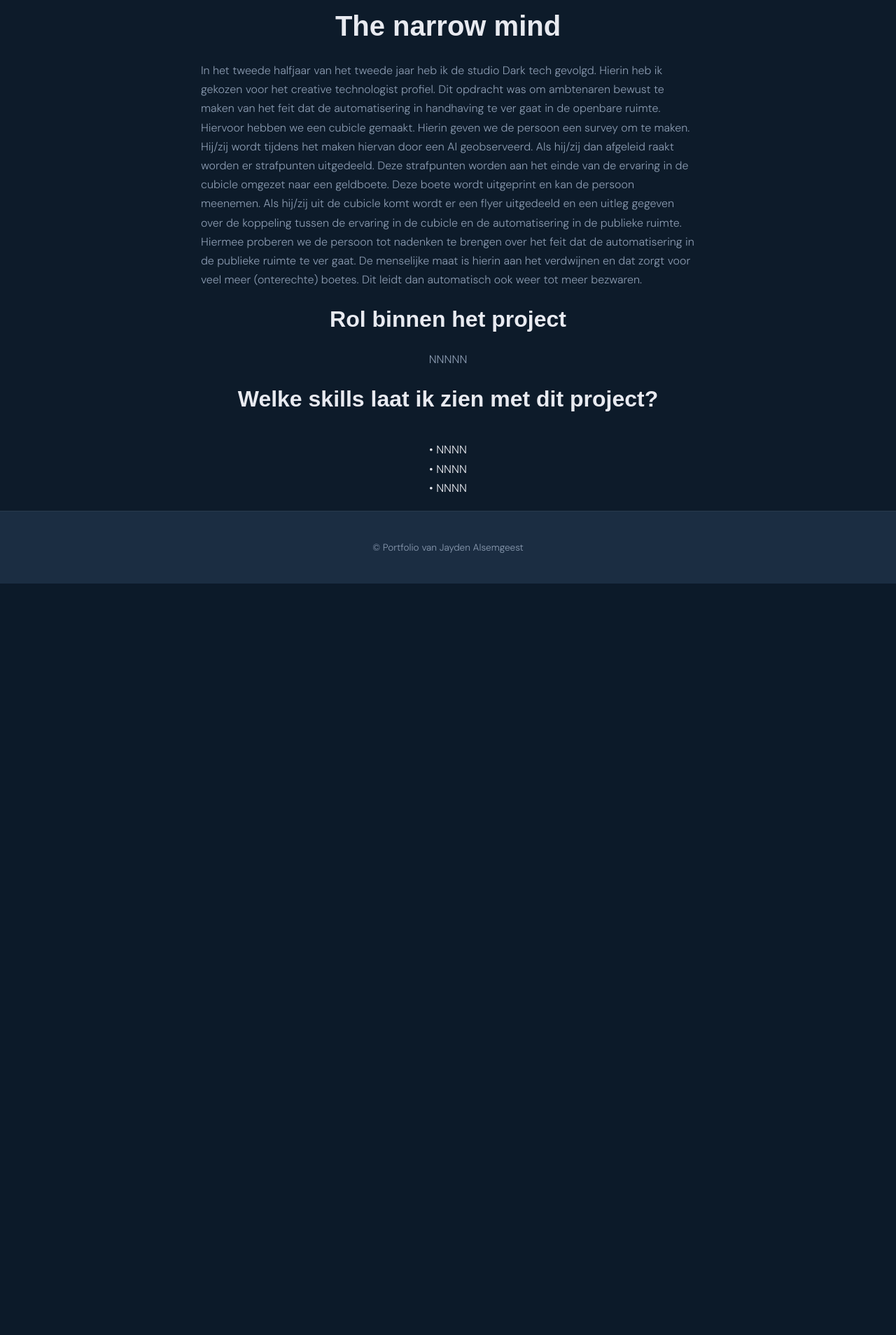
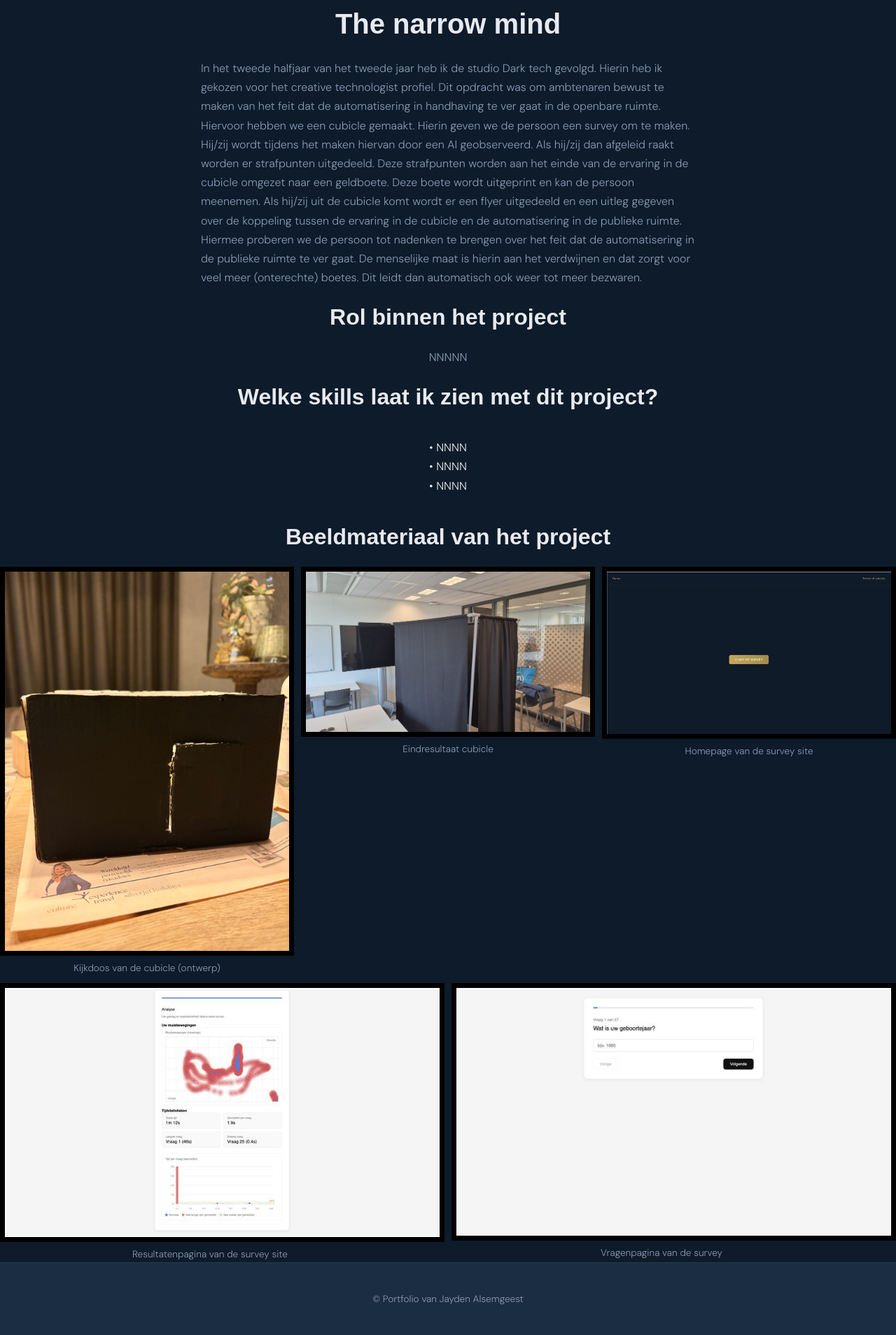
Before and after one commit to Jaydenalsemgeest/JaydenAlsemgeest.github.io, a Flask app: page /darktech in a window 1280 px wide. Shown: the part 70-1978 px from the top of the page at 70% size. Before the commit the page ends 904 px from the top, so only its background shows below. Run offline with Flask 3, Linux system fonts and the light colour scheme.

Commit message:
Afbeeldingen op de site gezet

```diff
--- a/Portfolio/static/css/style.css
+++ b/Portfolio/static/css/style.css
@@ -610,3 +610,28 @@ h1, h2, h3, h4, h5, h6 {
 .skills ul li::before {
   content: "• ";
 }
+
+.images {
+  display: flex;
+  flex-wrap: wrap;
+  gap: 10px;
+  width: 100%;
+}
+
+.img-wrapper {
+  flex: 1 1 calc(33% - 10px); /* maximaal 3 per rij */
+  min-width: 0;
+}
+
+.img-wrapper img {
+  width: 100%;
+  height: auto;
+  border: 7px solid black;
+  display: block;
+}
+.img-wrapper p {
+  text-align: center;
+  font-size: 0.85rem;
+  color: var(--text-muted);
+  margin-top: 0.4rem;
+}
--- a/Portfolio/templates/darktech.html
+++ b/Portfolio/templates/darktech.html
@@ -42,6 +42,29 @@
                 </ul>
             </div>
         </p>
+        <h2>Beeldmateriaal van het project</h2>
+        <div class="images">
+            <div class="img-wrapper">
+                <img src="{{ url_for('static', filename='images/Kijkdoos_cubicle.jpeg') }}" alt="Dark tech project 3">
+                <p>Kijkdoos van de cubicle (ontwerp)</p>
+            </div>
+            <div class="img-wrapper">
+                <img src="{{ url_for('static', filename='images/Eindresultaat_cubicle_volledig.jpg') }}" alt="Dark tech project 1">
+                <p>Eindresultaat cubicle</p>
+            </div>
+            <div class="img-wrapper">
+                <img src="{{ url_for('static', filename='images/Homepage_surveysite.jpg') }}" alt="Dark tech project 2">
+                <p>Homepage van de survey site</p>
+            </div>
+            <div class="img-wrapper">
+                <img src="{{ url_for('static', filename='images/Resultatenpagina_survey.jpg') }}" alt="Dark tech project 4">
+                <p>Resultatenpagina van de survey site</p>
+            </div>
+            <div class="img-wrapper">
+                <img src="{{ url_for('static', filename='images/Vragensite_survey.jpg') }}" alt="Dark tech project 5">
+                <p>Vragenpagina van de survey</p>
+            </div>
+        </div>
     </main>
 
     <footer>
```
